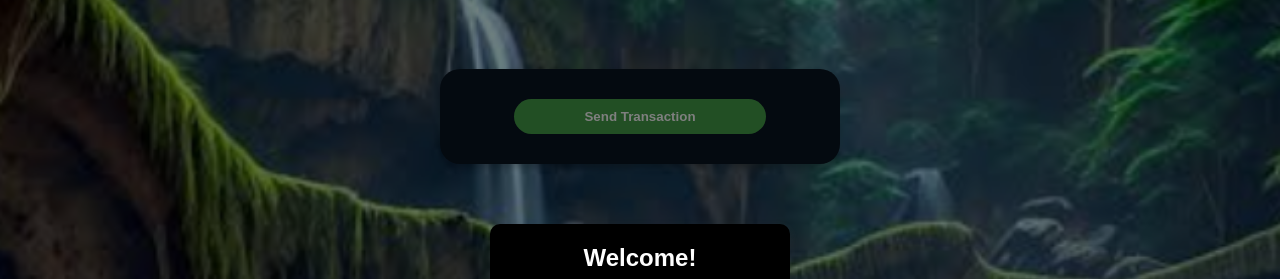
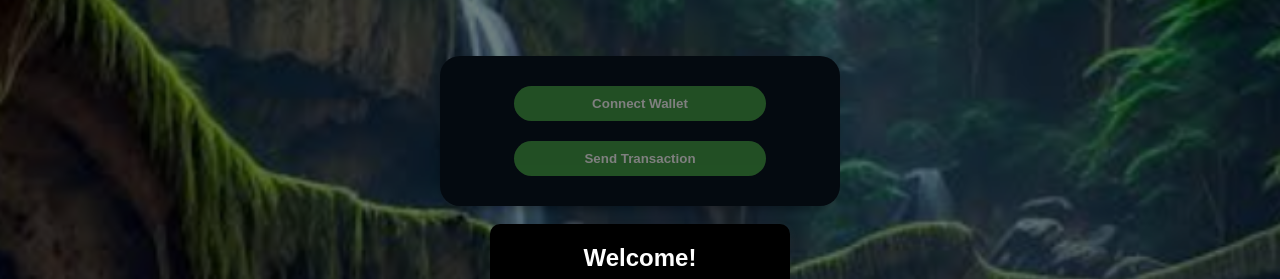
Before and after one commit to PrinceKes/New-Mini_TeleGram_Bot, a website: page index.html in a window 1280 px wide. Shown: the part 90-369 px from the top of the page. Drawn offline with Linux system fonts and the light colour scheme; no server answers; a script that the page names is missing.

Commit message:
Update index.html

```diff
--- a/index.html
+++ b/index.html
@@ -18,7 +18,7 @@
   <!-- Connect wallet -->
   <div class="new-wallet">
     <div id="ton-connect"></div>
-<!--     <button id="connectWalletBtn" class="connectWalletBtn">Connect Wallet</button> -->
+    <button id="connectWalletBtn" class="connectWalletBtn">Connect Wallet</button>
     <button id="sendTransactionBtn" class="sendTransact">Send Transaction</button>
   </div>
 
```
